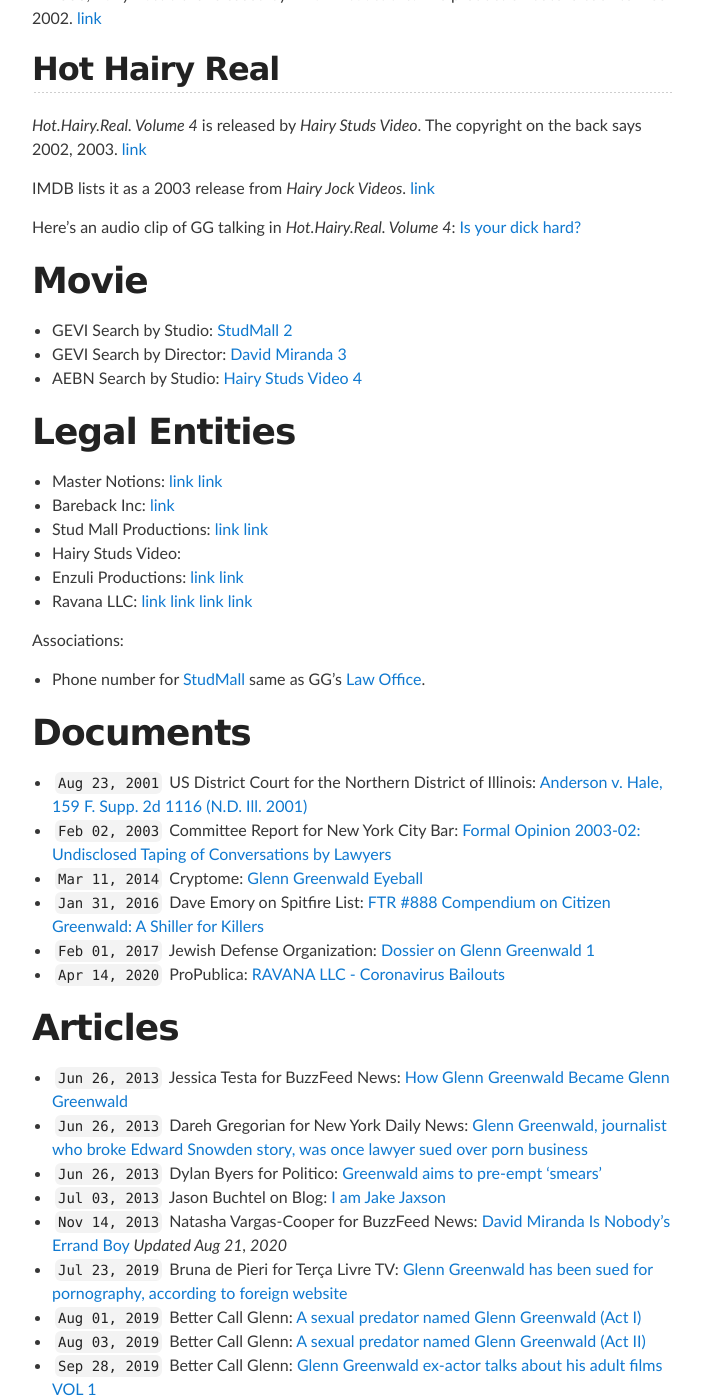
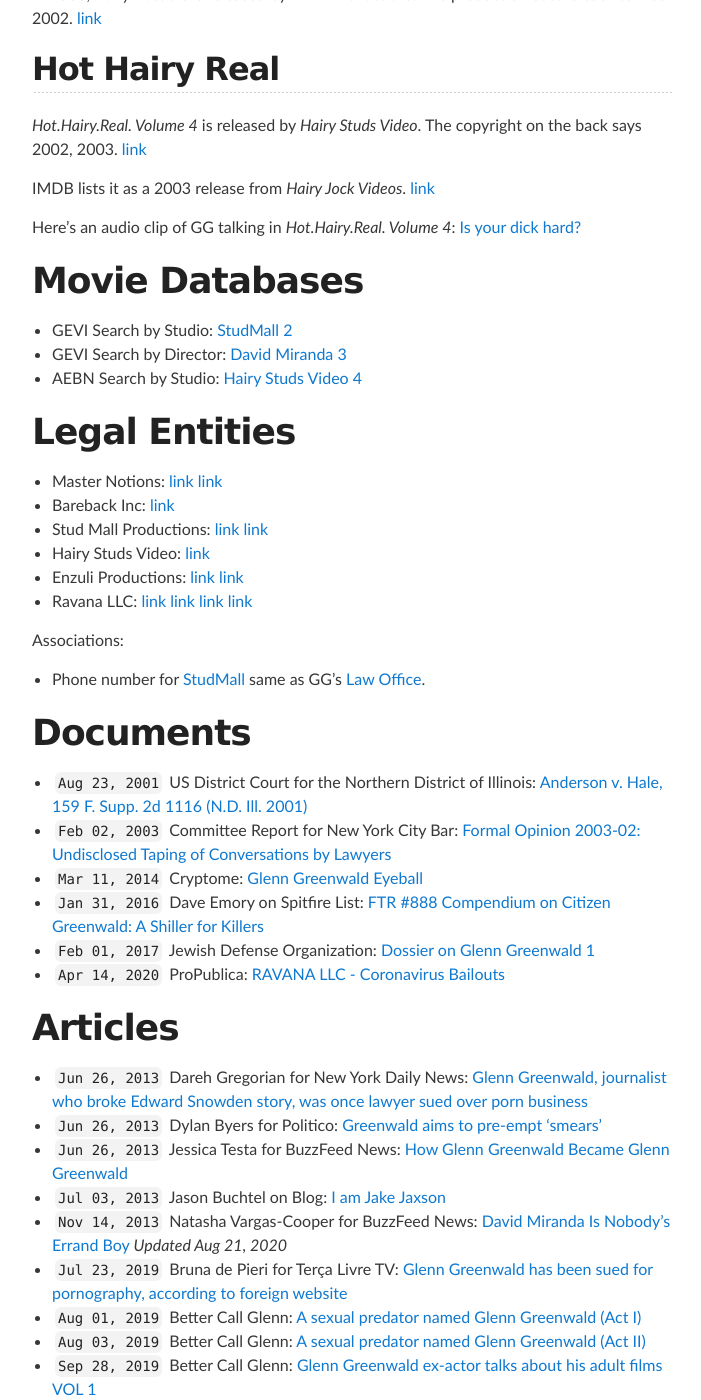
Before and after one commit to masternotions/masternotions.github.io, a Jekyll site: the page built from index.md, in a window 1280 px wide and 1400 px high, scrolled down 966 px. Shown: the whole window, without its empty margins (288-989 px from the left). Built offline with Jekyll 4.4.1, drawn with Linux system fonts in a browser that asks for light colours; comment, search, counter and statistics services are not loaded.

Commit message:
Update index.md

```diff
--- a/index.md
+++ b/index.md
@@ -54,7 +54,7 @@ IMDB lists it as a 2003 release from _Hairy Jock Videos_. [link](https://www.imd
 
 Here's an audio clip of GG talking in _Hot.Hairy.Real. Volume 4_: [Is your dick hard?](./media/hairy-studs-4-audio.mp4)
 
-# Movie
+# Movie Databases
 
 - GEVI Search by Studio: [StudMall](./assets/images/gevi-studio-studmall.png) <sup>[2]</sup>
 - GEVI Search by Director: [David Miranda](./assets/images/gevi-director-dm.png) <sup>[3]</sup>
@@ -65,7 +65,7 @@ Here's an audio clip of GG talking in _Hot.Hairy.Real. Volume 4_: [Is your dick
 - Master Notions: [link](https://twitter.com/AlanVRK/status/1299119861809975297) [link](https://twitter.com/AlanVRK/status/1298995252284362752)
 - Bareback Inc: [link](https://twitter.com/AlanVRK/status/1298734275601281025)
 - Stud Mall Productions: [link](https://twitter.com/AlanVRK/status/1298396468844396545) [link](https://twitter.com/wokyleeks/status/1299021151352393728)
-- Hairy Studs Video:
+- Hairy Studs Video: [link](https://twitter.com/AlanVRK/status/1299762747266215937)
 - Enzuli Productions: [link](https://twitter.com/AlanVRK/status/1299776571482476548) [link](https://twitter.com/AlanVRK/status/1299788774382211072)
 - Ravana LLC: [link](https://twitter.com/AlanVRK/status/1298626981848899585) [link](https://twitter.com/AlanVRK/status/1298717258919813122) [link](https://twitter.com/AlanVRK/status/1299080322919862272) [link](https://twitter.com/AlanVRK/status/1299081614513840128)
 
@@ -84,9 +84,9 @@ Associations:
 
 # Articles
 
-- ``Jun 26, 2013`` Jessica Testa for BuzzFeed News: [How Glenn Greenwald Became Glenn Greenwald](https://www.buzzfeednews.com/article/jtes/how-glenn-greenwald-became-glenn-greenwald)
 - ``Jun 26, 2013`` Dareh Gregorian for New York Daily News: [Glenn Greenwald, journalist who broke Edward Snowden story, was once lawyer sued over porn business](https://www.nydailynews.com/news/national/greenwald-reporter-broke-nsa-story-lawyer-sued-porn-biz-article-1.1383448)
 - ``Jun 26, 2013`` Dylan Byers for Politico: [Greenwald aims to pre-empt 'smears'](https://www.politico.com/blogs/media/2013/06/greenwald-aims-to-pre-empt-smears-167191)
+- ``Jun 26, 2013`` Jessica Testa for BuzzFeed News: [How Glenn Greenwald Became Glenn Greenwald](https://www.buzzfeednews.com/article/jtes/how-glenn-greenwald-became-glenn-greenwald)
 - ``Jul 03, 2013`` Jason Buchtel on Blog: [I am Jake Jaxson](https://jakejaxson.com/post/54490441032/i-am-jake-jaxson)
 - ``Nov 14, 2013`` Natasha Vargas-Cooper for BuzzFeed News: [David Miranda Is Nobody's Errand Boy](https://www.buzzfeed.com/natashavc/david-miranda-is-nobodys-errand-boy) _Updated Aug 21, 2020_
 - ``Jul 23, 2019`` Bruna de Pieri for Terça Livre TV: [Glenn Greenwald has been sued for pornography, according to foreign website](https://www.tercalivre.com.br/glenn-greenwald-ja-foi-processado-por-pornografia-segundo-site-estrangeiro/)
```
